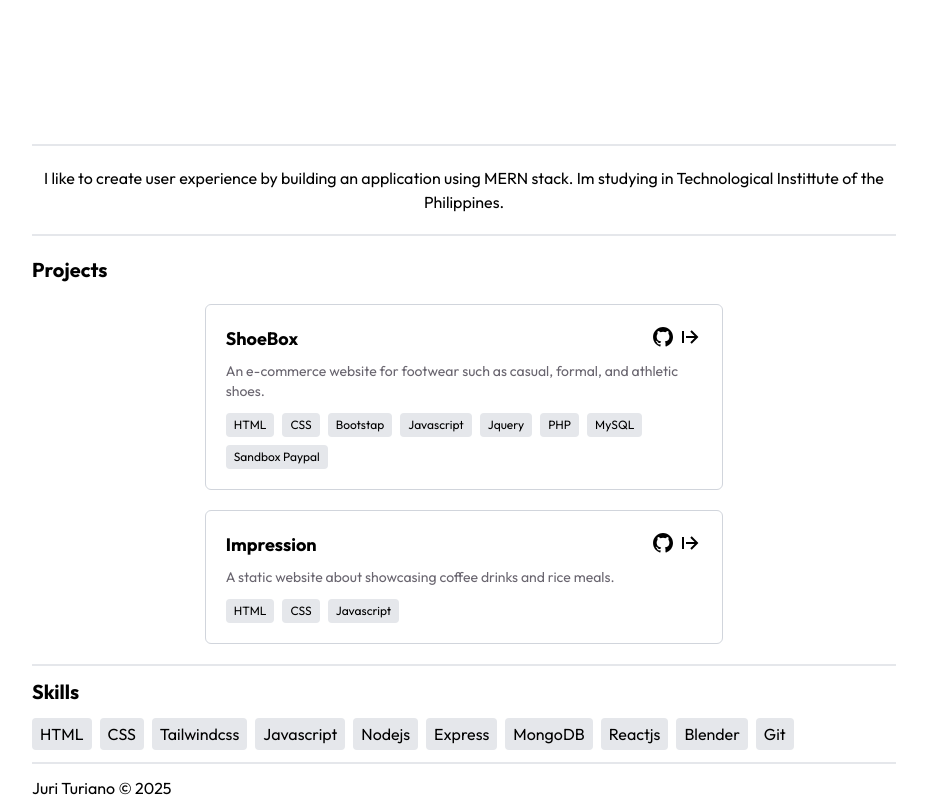
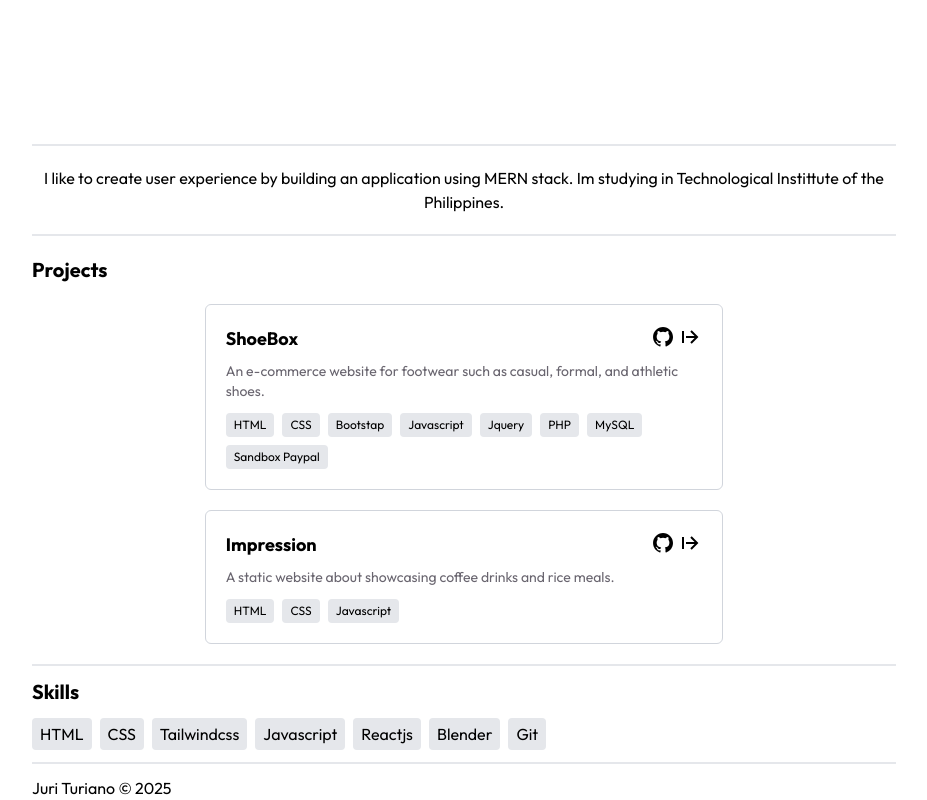
Before and after one commit to jurituriano/myPortfolio-JuriTuriano, a React (Vite) app: page / in a window 1280 px wide. Shown: the part 712-1512 px from the top of the page, without its empty margins (176-1103 px from the left). Built offline with nearby package versions, Linux system fonts and the light colour scheme.

Commit message:
update skill pills

```diff
--- a/src/pages/skills.jsx
+++ b/src/pages/skills.jsx
@@ -7,9 +7,6 @@ const Skills = () => {
         <span className="bg-gray-200 px-2 py-1 rounded-sm ">CSS</span>
         <span className="bg-gray-200 px-2 py-1 rounded-sm ">Tailwindcss</span>
         <span className="bg-gray-200 px-2 py-1 rounded-sm ">Javascript</span>
-        <span className="bg-gray-200 px-2 py-1 rounded-sm ">Nodejs</span>
-        <span className="bg-gray-200 px-2 py-1 rounded-sm ">Express</span>
-        <span className="bg-gray-200 px-2 py-1 rounded-sm ">MongoDB</span>
         <span className="bg-gray-200 px-2 py-1 rounded-sm ">Reactjs</span>
         <span className="bg-gray-200 px-2 py-1 rounded-sm ">Blender</span>
         <span className="bg-gray-200 px-2 py-1 rounded-sm ">Git</span>
```
